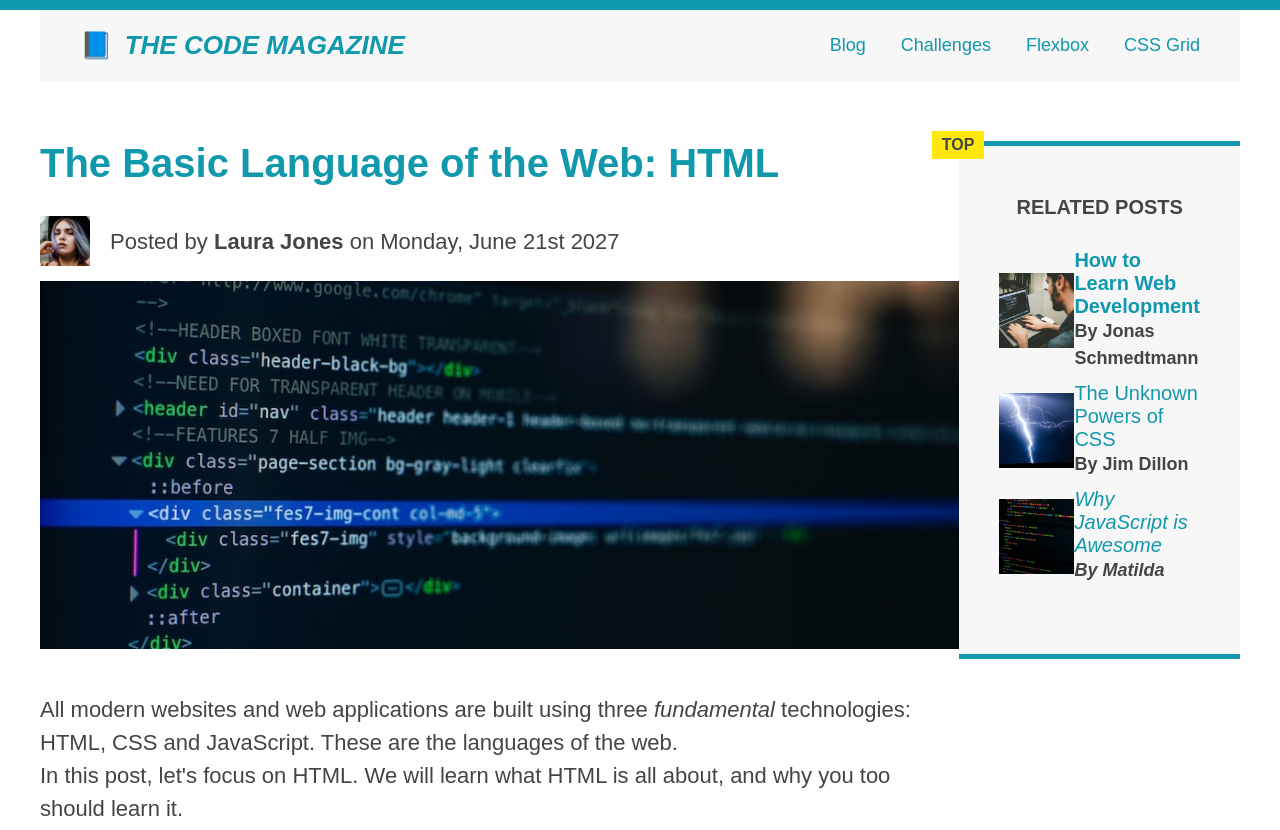
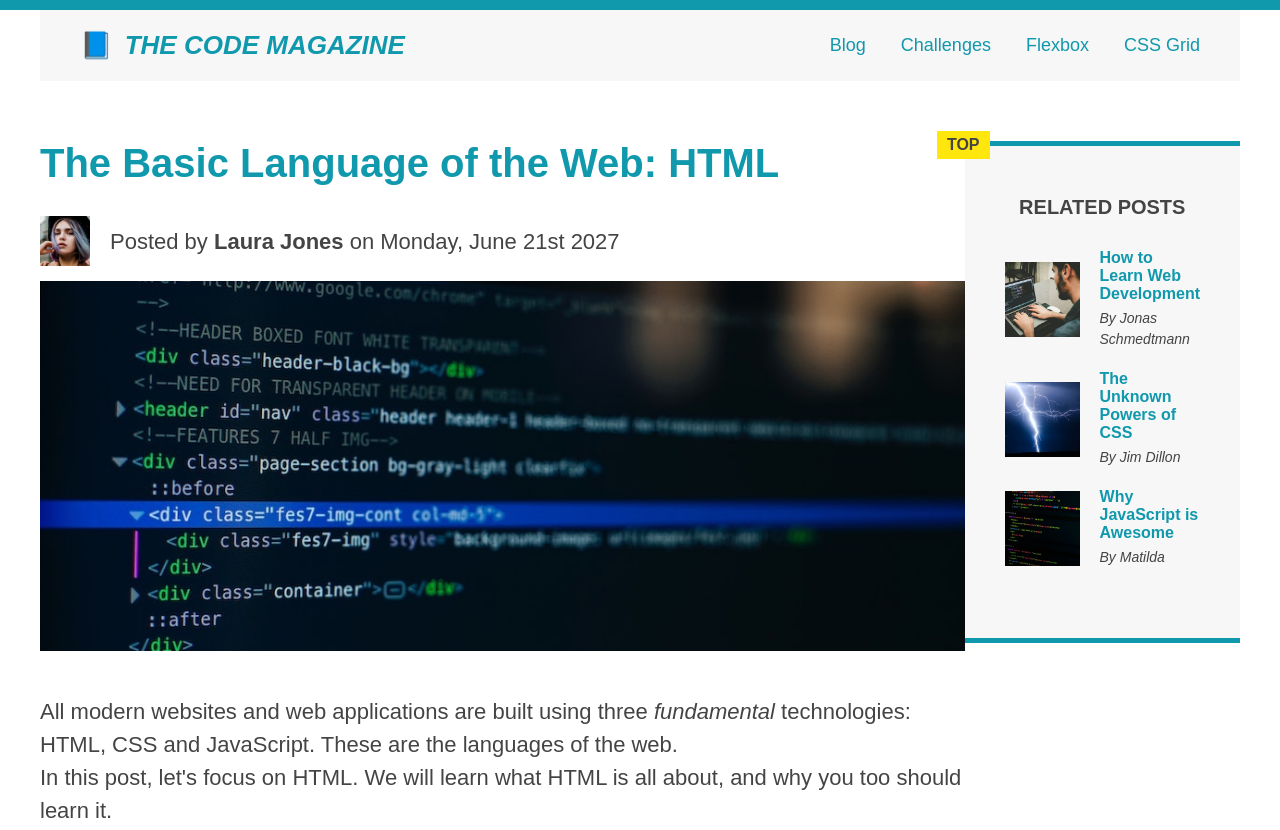
Before and after one commit to mikeqiu2011/css, a plain HTML site: page index.html in a window 1280 px wide. Shown: the top 830 px of the page. Drawn offline with Linux system fonts and the light colour scheme.

Commit message:
flex in post

```diff
--- a/index.html
+++ b/index.html
@@ -126,7 +126,9 @@
                 height="75"
               />
               <div>
-                <a href="#">How to Learn Web Development</a>
+                <a href="#" class="related-link"
+                  >How to Learn Web Development</a
+                >
                 <p class="related-author">By Jonas Schmedtmann</p>
               </div>
             </li>
@@ -138,7 +140,7 @@
                 height="75"
               />
               <div>
-                <a href="#">The Unknown Powers of CSS</a>
+                <a href="#" class="related-link">The Unknown Powers of CSS</a>
                 <p class="related-author">By Jim Dillon</p>
               </div>
             </li>
@@ -150,7 +152,7 @@
                 height="75"
               />
               <div>
-                <a href="#">Why JavaScript is Awesome</a>
+                <a href="#" class="related-link">Why JavaScript is Awesome</a>
                 <p class="related-author">By Matilda</p>
               </div>
             </li>
--- a/style.css
+++ b/style.css
@@ -96,25 +96,13 @@ li {
   /* display: inline; */
 }
 
-li:last-child {
-  margin-bottom: 0;
-}
-
-/* footer p {
-  font-size: 16px;
-} */
-
-/* article header p {
-  font-style: italic;
-} */
-
 #copyright {
   font-size: 16px;
 }
 
 .related-author {
-  font-size: 18px;
-  font-weight: bold;
+  font-size: 14px;
+  font-style: italic;
 }
 
 /* ul {
@@ -124,26 +112,6 @@ li:last-child {
 .related {
   list-style: none;
   margin-left: 0;
-}
-
-body {
-  /* background-color: orangered; */
-}
-
-/* .first-li {
-  font-weight: bold;
-} */
-
-li:first-child {
-  font-weight: bold;
-}
-
-li:last-child {
-  font-style: italic;
-}
-
-li:nth-child(even) {
-  /* color: red; */
 }
 
 /* Misconception: this won't work! */
@@ -252,4 +220,13 @@ h2::before {
 .related-post {
   display: flex;
   align-items: center;
+  gap: 20px;
+  margin-bottom: 20px;
 }
+
+.related-link:link {
+  font-size: 16px;
+  font-weight: bold;
+  margin-bottom: 5px;
+  display: inline-block;
+}
```
